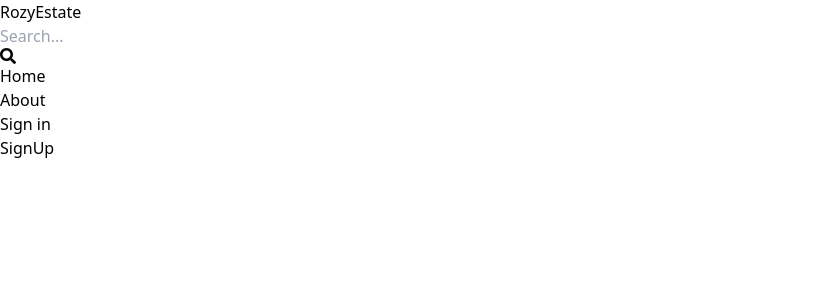
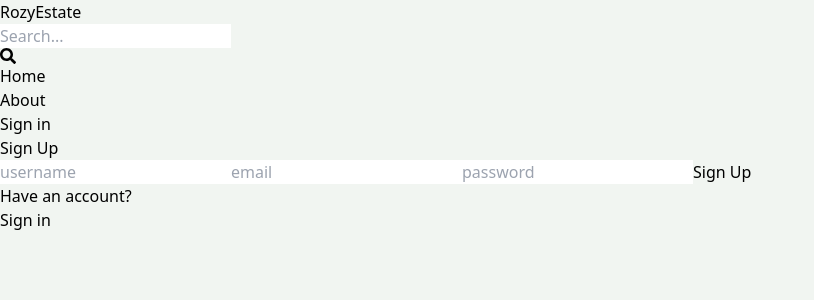
Before and after one commit to 271-noor/MERN_ESTATE, a React (Vite) app in the folder client/: page /sign-up in a window 1280 px wide. Shown: the top 300 px of the page, without its empty margins (0-814 px from the left). Built offline with nearby package versions, Linux system fonts and the light colour scheme.

Commit message:
complete sign up page ui

```diff
--- a/client/src/index.css
+++ b/client/src/index.css
@@ -1,3 +1,7 @@
 @tailwind base;
 @tailwind components;
 @tailwind utilities;
+
+body{
+    background-color: rgb(241, 245, 241);
+}
--- a/client/src/pages/SignUp.jsx
+++ b/client/src/pages/SignUp.jsx
@@ -1,11 +1,47 @@
-import React from 'react'
+import React from "react";
+import { Link } from 'react-router-dom';
 
 function SignUp() {
   return (
-    <div>
-      SignUp
+    <div className="p-3 max-w-lg mx-auto ">
+      <h1
+        className="text-3xl text-center font-semibold
+     my-7"
+      >
+        Sign Up
+      </h1>
+      <form className="flex flex-col gap-4 ">
+        <input
+          type="text"
+          placeholder="username"
+          className="border p-3 rounded-lg "
+          id="username"
+        />
+        <input
+          type="email"
+          placeholder="email"
+          className="border p-3 rounded-lg "
+          id="email"
+        />
+        <input
+          type="password"
+          placeholder="password"
+          className="border p-3 rounded-lg "
+          id="password"
+        />
+
+        <button className="bg-slate-700 text-white p-3 rounded-lg uppercase hover:opacity-95 disabled:opacity-80">
+          Sign Up
+        </button>
+      </form>
+      <div className="flex gap-2 mt-5">
+        <p>Have an account?</p>
+        <Link to={"/sing-in"}>
+            <span className="text-blue-700">Sign in</span>
+        </Link>
+      </div>
     </div>
-  )
+  );
 }
 
-export default SignUp
+export default SignUp;
```
